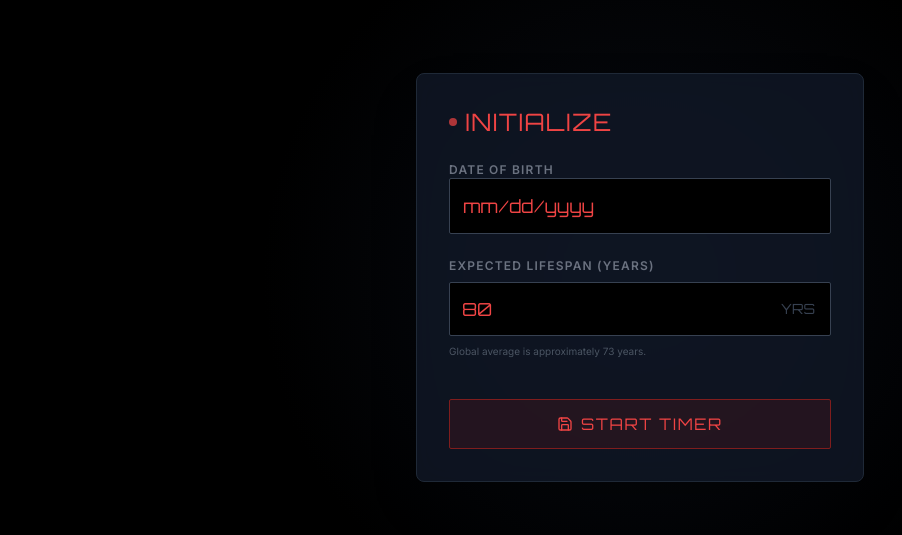
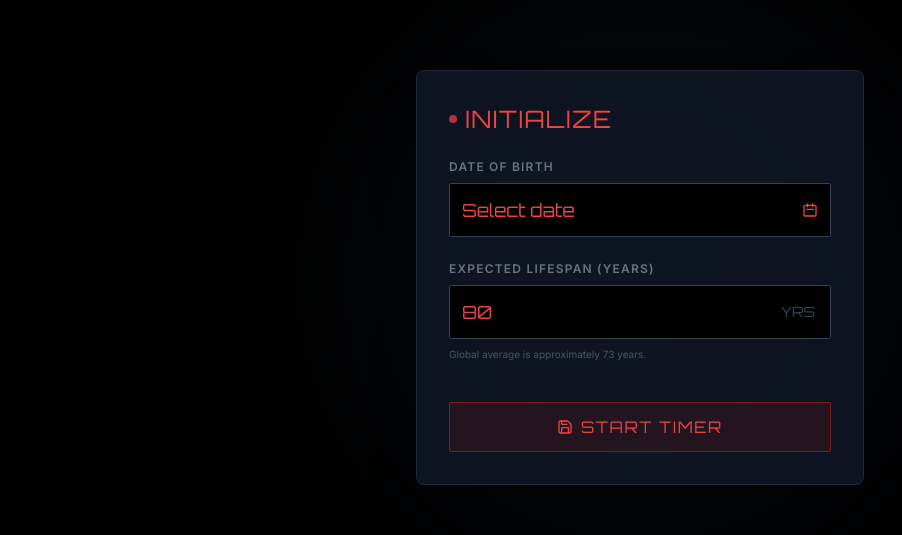
Before and after one commit to ShahabCypher/YourSeconds, a React (Vite) app: page / in a window 1280 px wide. Shown: the part 123-658 px from the top of the page, without its empty margins (0-902 px from the left). Built offline with nearby package versions, Linux system fonts and the light colour scheme.

Commit message:
added custom calendar

```diff
--- /dev/null
+++ b/components/Calendar.tsx
@@ -0,0 +1,191 @@
+import React, { useState, useRef, useEffect } from "react";
+import { ChevronLeft, ChevronRight } from "lucide-react";
+
+// Custom Calendar Component
+interface DatePickerProps {
+  value: string;
+  onChange: (date: string) => void;
+}
+
+export const DatePicker: React.FC<DatePickerProps> = ({ value, onChange }) => {
+  const [isOpen, setIsOpen] = useState(false);
+  const datePickerRef = useRef<HTMLDivElement>(null);
+
+  // Parse the date value
+  const selectedDate = value ? new Date(value) : new Date();
+  const month = selectedDate.getMonth();
+  const year = selectedDate.getFullYear();
+  const day = selectedDate.getDate();
+
+  // Get the current month's days
+  const daysInMonth = new Date(year, month + 1, 0).getDate();
+
+  // Get the starting day of the month (0 = Sunday, 1 = Monday, etc.)
+  const startDay = new Date(year, month, 1).getDay();
+
+  // Generate the days array
+  const daysArray = [];
+  for (let i = 0; i < startDay; i++) {
+    daysArray.push(null); // Empty cells for days before the first day of the month
+  }
+  for (let i = 1; i <= daysInMonth; i++) {
+    daysArray.push(i);
+  }
+
+  // Handle date selection
+  const handleDayClick = (day: number | null) => {
+    if (day !== null) {
+      const newDate = new Date(year, month, day);
+      const formattedDate = newDate.toISOString().split("T")[0]; // Format as YYYY-MM-DD
+      onChange(formattedDate);
+      setIsOpen(false);
+    }
+  };
+
+  // Navigate to previous month
+  const prevMonth = () => {
+    const newDate = new Date(selectedDate);
+    newDate.setMonth(newDate.getMonth() - 1);
+    onChange(newDate.toISOString().split("T")[0]);
+  };
+
+  // Navigate to next month
+  const nextMonth = () => {
+    const newDate = new Date(selectedDate);
+    newDate.setMonth(newDate.getMonth() + 1);
+    onChange(newDate.toISOString().split("T")[0]);
+  };
+
+  // Close calendar when clicking outside
+  useEffect(() => {
+    const handleClickOutside = (event: MouseEvent) => {
+      if (
+        datePickerRef.current &&
+        !datePickerRef.current.contains(event.target as Node)
+      ) {
+        setIsOpen(false);
+      }
+    };
+
+    document.addEventListener("mousedown", handleClickOutside);
+    return () => {
+      document.removeEventListener("mousedown", handleClickOutside);
+    };
+  }, []);
+
+  // Format month and year for display
+  const monthNames = [
+    "January",
+    "February",
+    "March",
+    "April",
+    "May",
+    "June",
+    "July",
+    "August",
+    "September",
+    "October",
+    "November",
+    "December",
+  ];
+
+  return (
+    <div className="relative" ref={datePickerRef}>
+      <div
+        className="w-full bg-black border border-gray-700 text-red-500 font-digital text-lg p-3 focus:outline-none focus:border-red-600 focus:ring-1 focus:ring-red-600 transition-all rounded-sm cursor-pointer flex items-center justify-between"
+        onClick={() => setIsOpen(!isOpen)}
+      >
+        <span>
+          {value
+            ? new Date(value).toLocaleDateString("en-US", {
+                year: "numeric",
+                month: "numeric",
+                day: "numeric",
+              })
+            : "Select date"}
+        </span>
+        <svg
+          xmlns="http://www.w3.org/2000/svg"
+          className="h-4 w-4 text-red-500"
+          fill="none"
+          viewBox="0 0 24 24"
+          stroke="currentColor"
+        >
+          <path
+            strokeLinecap="round"
+            strokeLinejoin="round"
+            strokeWidth={2}
+            d="M8 7V3m8 4V3m-9 8h10M5 21h14a2 2 0 002-2V7a2 2 0 00-2-2H5a2 2 0 00-2 2v12a2 2 0 002 2z"
+          />
+        </svg>
+      </div>
+
+      {isOpen && (
+        <div
+          className="absolute z-10 mt-1 w-full bg-gray-900/95 border border-gray-700 rounded-sm shadow-lg p-3 backdrop-blur-sm"
+          style={{ animation: "fadeIn 0.3s ease-in" }}
+        >
+          {/* Calendar header with navigation */}
+          <div className="flex items-center justify-between mb-3">
+            <button
+              onClick={prevMonth}
+              className="p-1 hover:bg-gray-800 rounded-sm transition-colors"
+              aria-label="Previous month"
+            >
+              <ChevronLeft className="w-5 h-5 text-red-500" />
+            </button>
+
+            <span className="font-digital text-red-500 text-base tracking-wider">
+              {monthNames[month]} {year}
+            </span>
+
+            <button
+              onClick={nextMonth}
+              className="p-1 hover:bg-gray-800 rounded-sm transition-colors"
+              aria-label="Next month"
+            >
+              <ChevronRight className="w-5 h-5 text-red-500" />
+            </button>
+          </div>
+
+          {/* Days of week headers */}
+          <div className="grid grid-cols-7 gap-1 mb-1">
+            {["Su", "Mo", "Tu", "We", "Th", "Fr", "Sa"].map((day) => (
+              <div
+                key={day}
+                className="text-center text-[10px] font-digital text-red-900 py-1 uppercase"
+              >
+                {day}
+              </div>
+            ))}
+          </div>
+
+          {/* Calendar days */}
+          <div className="grid grid-cols-7 gap-1">
+            {daysArray.map((day, index) => (
+              <div
+                key={index}
+                onClick={() => handleDayClick(day)}
+                className={`text-center text-sm font-digital py-2 cursor-pointer rounded-sm transition-all duration-200 ease-in-out transform hover:scale-105 ${
+                  day === null
+                    ? "invisible"
+                    : selectedDate.getDate() === day &&
+                      selectedDate.getMonth() === month &&
+                      selectedDate.getFullYear() === year
+                    ? "bg-red-600 text-white shadow-lg shadow-red-600/30" // Selected day
+                    : day === new Date().getDate() &&
+                      selectedDate.getMonth() === new Date().getMonth() &&
+                      selectedDate.getFullYear() === new Date().getFullYear()
+                    ? "text-red-400 font-bold" // Today
+                    : "text-red-500 hover:bg-red-900/30"
+                }`}
+              >
+                {day !== null ? day : ""}
+              </div>
+            ))}
+          </div>
+        </div>
+      )}
+    </div>
+  );
+};
--- a/components/SettingsForm.tsx
+++ b/components/SettingsForm.tsx
@@ -2,6 +2,7 @@ import React, { useState } from "react";
 import { Save, X } from "lucide-react";
 
 import { UserData } from "../types";
+import { DatePicker } from "./Calendar";
 
 interface SettingsFormProps {
   initialData: UserData | null;
@@ -30,7 +31,7 @@ export const SettingsForm: React.FC<SettingsFormProps> = ({
   };
 
   return (
-    <div className="w-full max-w-md bg-gray-900/80 border border-gray-800 p-8 rounded-lg shadow-2xl backdrop-blur-md relative overflow-hidden select-none">
+    <div className="w-full max-w-md bg-gray-900/80 border border-gray-800 p-8 rounded-lg shadow-2xl backdrop-blur-md relative select-none">
       {/* Decorative scanline */}
       <div className="absolute top-0 left-0 w-full h-1 bg-linear-to-r from-transparent via-red-600 to-transparent opacity-50"></div>
 
@@ -41,7 +42,7 @@ export const SettingsForm: React.FC<SettingsFormProps> = ({
 
       <form onSubmit={handleSubmit} className="space-y-6">
         {/* Date of Birth Input */}
-        <div className="pace-y-2">
+        <div className="space-y-2">
           <label
             htmlFor="dob"
             className="block text-xs uppercase tracking-widest text-gray-500 font-bold"
@@ -49,14 +50,7 @@ export const SettingsForm: React.FC<SettingsFormProps> = ({
             Date of Birth
           </label>
           <div className="relative">
-            <input
-              id="dob"
-              type="date"
-              required
-              value={dob}
-              onChange={(e) => setDob(e.target.value)}
-              className="w-full bg-black border border-gray-700 text-red-500 font-digital text-lg p-3 focus:outline-none focus:border-red-600 focus:ring-1 focus:ring-red-600 transition-all rounded-sm placeholder-red-900"
-            />
+            <DatePicker value={dob} onChange={setDob} />
           </div>
         </div>
 
@@ -114,3 +108,15 @@ export const SettingsForm: React.FC<SettingsFormProps> = ({
     </div>
   );
 };
+
+// CSS for the fade-in animation (added in a style tag)
+if (typeof document !== "undefined") {
+  const style = document.createElement("style");
+  style.innerHTML = `
+    @keyframes fadeIn {
+      from { opacity: 0; transform: translateY(-10px); }
+      to { opacity: 1; transform: translateY(0); }
+    }
+  `;
+  document.head.appendChild(style);
+}
--- a/vite.config.ts
+++ b/vite.config.ts
@@ -1,11 +1,10 @@
 import path from "path";
 import { defineConfig } from "vite";
 import react from "@vitejs/plugin-react";
-import tailwindcss from "@tailwindcss/vite";
 
 export default defineConfig(({ mode }) => {
   return {
-    plugins: [react(), tailwindcss()],
+    plugins: [react()],
     resolve: {
       alias: {
         "@": path.resolve(__dirname, "."),
```
